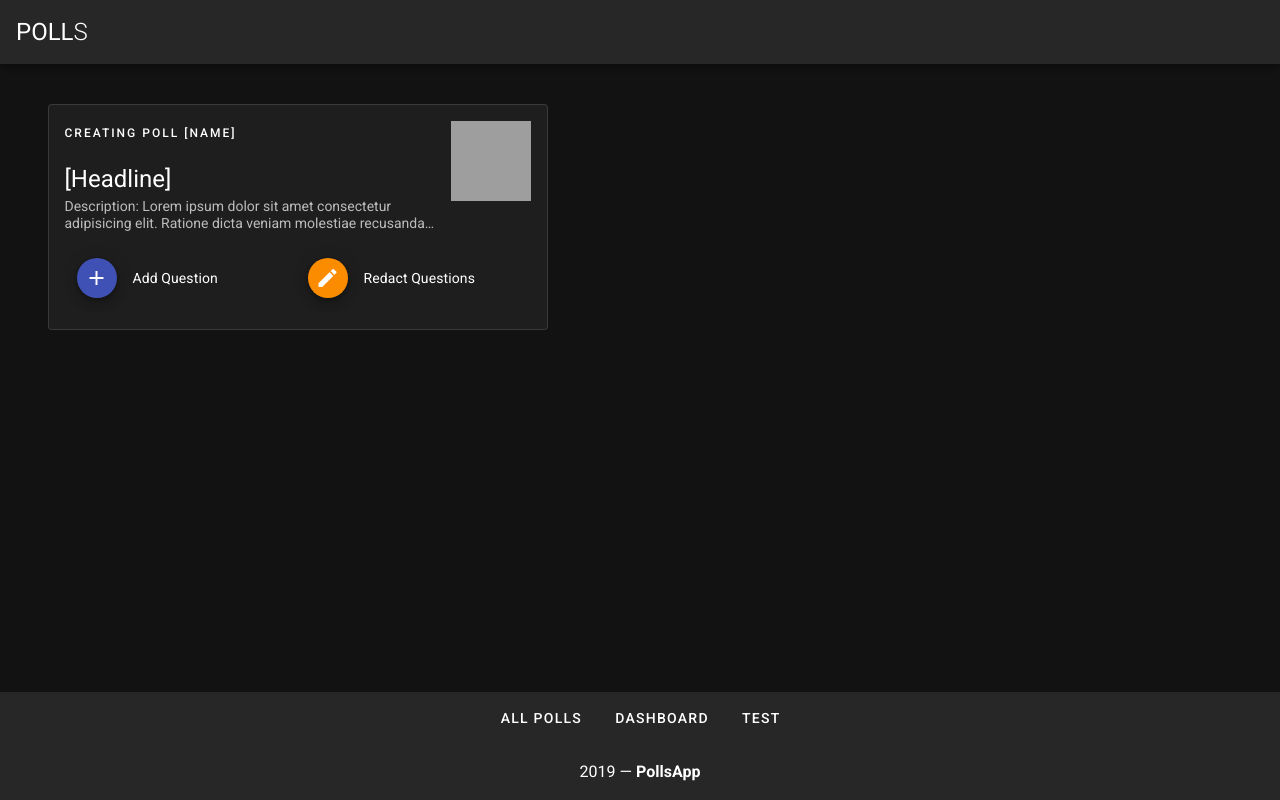
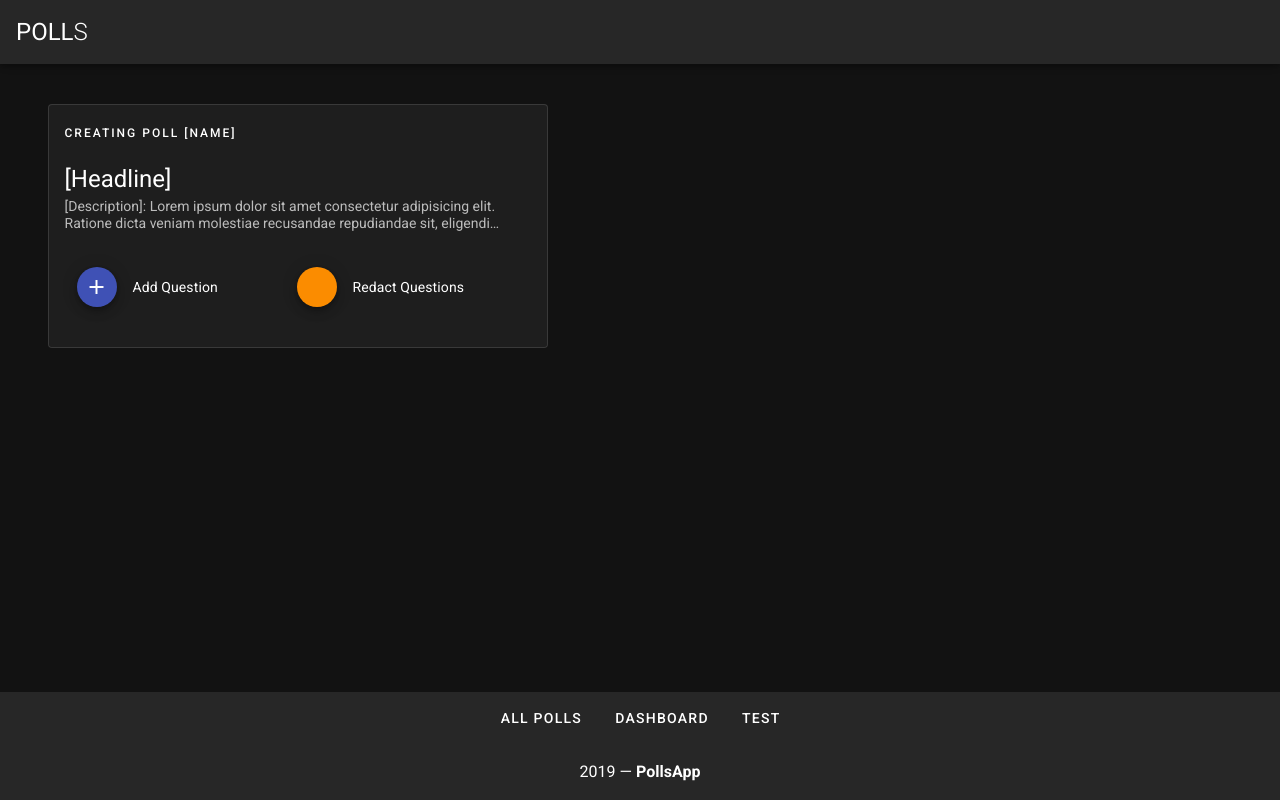
Before and after one commit to pavelDruzhinin/school-5-command-1, a Vue app: page /test in a window 1280 px wide. Built offline with nearby package versions, Linux system fonts and the light colour scheme.

Commit message:
added speed-dial

```diff
--- a/src/components/Test.vue
+++ b/src/components/Test.vue
@@ -10,14 +10,8 @@
       <v-list-item-content>
         <div class="overline mb-4">Creating Poll [name]</div>
         <v-list-item-title class="headline mb-1">[Headline]</v-list-item-title>
-        <v-list-item-subtitle>Description: Lorem ipsum dolor sit amet consectetur adipisicing elit. Ratione dicta veniam molestiae recusandae repudiandae sit, eligendi exercitationem neque similique aliquam voluptatibus, culpa itaque consequatur officia magni corrupti dolorem necessitatibus nostrum.</v-list-item-subtitle>
+        <v-list-item-subtitle>[Description]: Lorem ipsum dolor sit amet consectetur adipisicing elit. Ratione dicta veniam molestiae recusandae repudiandae sit, eligendi exercitationem neque similique aliquam voluptatibus, culpa itaque consequatur officia magni corrupti dolorem necessitatibus nostrum.</v-list-item-subtitle>
       </v-list-item-content>
-
-      <v-list-item-avatar
-        tile
-        size="80"
-        color="grey"
-      ></v-list-item-avatar>
     </v-list-item>
 
     <v-card-actions>
@@ -31,14 +25,49 @@
         <v-icon dark>mdi-plus</v-icon>
       </v-btn>
         <v-card-text> Add Question</v-card-text>
+<v-speed-dial
+      class="mt-8"
+      v-model="fab"
+      :top="top"
+      :bottom="bottom"
+      :right="right"
+      :left="left"
+      :direction="direction"
+      :open-on-hover="hover"
+      :transition="transition"
+    >
+      <template v-slot:activator>
+        <v-btn
+          v-model="fab"
+          color="warning"
+          small
+          dark
+          fab
+        >
+          <v-icon v-if="fab">mdi-close</v-icon>
+          <v-icon v-else>mdi-settings</v-icon>
+        </v-btn>
+      </template>
       <v-btn
-      small
-      fab
-      dark
-      color="warning">
-          <v-icon dark>mdi-pencil</v-icon>
+        fab
+        dark
+        small
+        color="green"
+      >
+        <v-icon>mdi-pencil</v-icon>
       </v-btn>
-      <v-card-text>Redact Questions</v-card-text>
+
+      <v-btn
+        fab
+        dark
+        small
+        color="red"
+      >
+        <v-icon>mdi-delete</v-icon>
+      </v-btn>
+    </v-speed-dial>
+
+      <v-card-text class="pl-0">Redact Questions</v-card-text>
     </v-card-actions>
 
 
@@ -98,6 +127,16 @@
     data () {
 
       return {
+      direction: 'bottom',
+      fab: false,
+      fling: false,
+      hover: false,
+      tabs: null,
+      top: false,
+      right: true,
+      bottom: true,
+      left: false,
+      transition: 'slide-y-reverse-transition',
         dialog: false,
         message:null,
         n:0,
@@ -121,10 +160,20 @@
     submit() {
       if(this.$refs.form.validate()) {
         this. items.push(this.Quest);
-        this.$refs.form.reset()
+        this.$refs.form.reset();
       }
     }
     },
     }
 
   </script>
+
+  <style>
+  /* This is for documentation purposes and will not be needed in your application */
+  #create .v-speed-dial {
+    position: absolute;
+  }
+  #create .v-btn--floating {
+    position: relative;
+  }
+</style>
```
